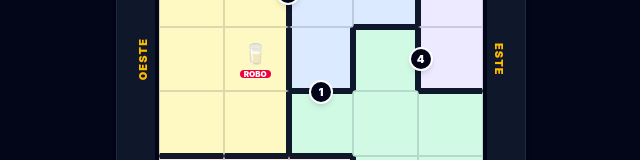
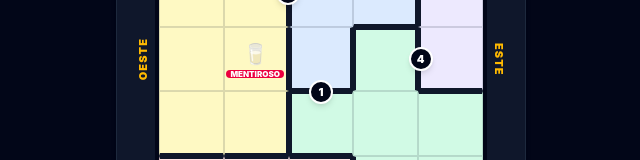
Before and after one commit to albertsalamanzano-bit/who-stole-my-milk, a React (Vite) app: page / in a window 1280 px wide. Shown: the part 348-508 px from the top of the page, without its empty margins (319-959 px from the left). Built offline with nearby package versions, Linux system fonts and the light colour scheme.

Commit message:
Update App.jsx

```diff
--- a/src/App.jsx
+++ b/src/App.jsx
@@ -1676,7 +1676,7 @@ export default function App() {
                           <div className="flex flex-col items-center justify-center leading-none pointer-events-none">
                             <span className="text-xl">🥛</span>
                             <span className="text-[8px] font-black uppercase bg-rose-600 text-white px-1 rounded mt-0.5">
-                              ROBO
+                              MENTIROSO
                             </span>
                           </div>
                         )}
```
